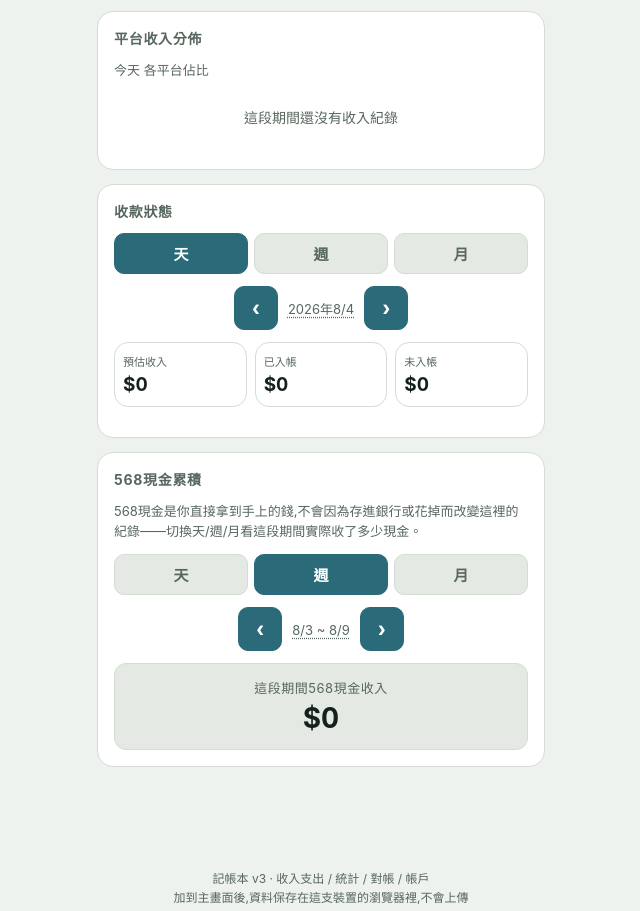
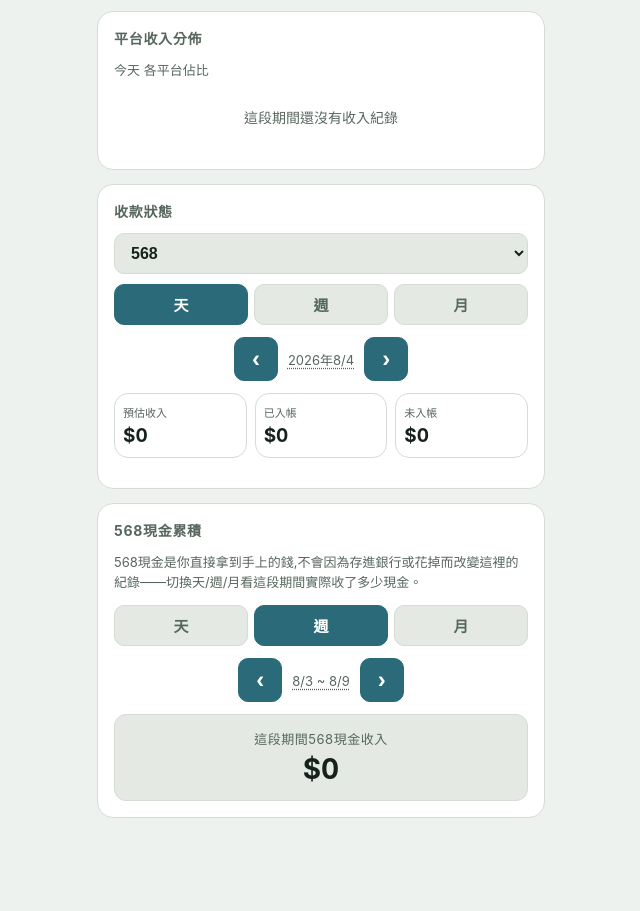
Before and after one commit to weilee411/taxi-ledger-app, a plain HTML site: page index.html in a window 1280 px wide. Shown: the part 1199-2110 px from the top of the page, without its empty margins (319-959 px from the left). Drawn offline with Linux system fonts and the light colour scheme.

Commit message:
收款狀態新增平台篩選，改為單一平台統計

```diff
--- a/index.html
+++ b/index.html
@@ -374,6 +374,7 @@
 
     <div class="card" id="reconStatusCard">
       <h2>收款狀態</h2>
+      <select class="recon-platform-select" id="reconStatusPlatformSelect"></select>
       <div class="seg-group" id="reconStatusGranGroup">
         <button type="button" class="seg-btn active" data-gran="day">天</button>
         <button type="button" class="seg-btn" data-gran="week">週</button>
@@ -1350,7 +1351,7 @@
       updateDayOffButtonState();
       updatePunchButtonState();
     }
-    if (tab === 'today') { renderReconStatusCard(); renderCash568LifetimeTotal(); }
+    if (tab === 'today') { populateReconStatusPlatformSelect(); renderReconStatusCard(); renderCash568LifetimeTotal(); }
     if (tab === 'recon') { resetReconForm(); renderRecon(); }
     if (tab === 'accounts') { resetAccountForm(); resetTransferForm(); renderAccounts(); renderTransferList(); }
     if (tab === 'expenses') { resetExpenseForm(); }
@@ -1376,6 +1377,23 @@
   var cashRefDate = new Date();
   var reconStatusGranularity = 'day';
   var reconStatusRefDate = new Date();
+  var reconStatusPlatform = '568';
+
+  function populateReconStatusPlatformSelect() {
+    var sel = document.getElementById('reconStatusPlatformSelect');
+    sel.innerHTML = '';
+    RECON_PLATFORMS.forEach(function (p) {
+      var opt = document.createElement('option');
+      opt.value = p;
+      opt.textContent = reconPlatformLabel(p);
+      sel.appendChild(opt);
+    });
+    sel.value = reconStatusPlatform;
+  }
+  document.getElementById('reconStatusPlatformSelect').addEventListener('change', function () {
+    reconStatusPlatform = this.value;
+    renderReconStatusCard();
+  });
 
   function getDayRange(date) {
     var d = new Date(date.getFullYear(), date.getMonth(), date.getDate());
@@ -1523,12 +1541,14 @@
   function renderReconStatusCard() {
     var range = computeRange(reconStatusGranularity, reconStatusRefDate);
     var startStr = formatDateStr(range.start), endStr = formatDateStr(range.end);
-    var summary = reconSummaryAcrossPlatforms(startStr, endStr);
+    var est = reconEstimateInRange(reconStatusPlatform, startStr, endStr);
+    var act = reconActualInRange(reconStatusPlatform, startStr, endStr);
+    var outstanding = reconOutstandingAsOf(reconStatusPlatform, endStr);
     document.getElementById('reconStatusCurLabel').textContent = formatRangeLabel(reconStatusGranularity, range);
     document.getElementById('reconStatusJumpDate').value = startStr;
-    document.getElementById('reconStatusEst').textContent = fmt(summary.est);
-    document.getElementById('reconStatusAct').textContent = fmt(summary.act);
-    document.getElementById('reconStatusOutstanding').textContent = fmt(summary.outstanding);
+    document.getElementById('reconStatusEst').textContent = fmt(est);
+    document.getElementById('reconStatusAct').textContent = fmt(act);
+    document.getElementById('reconStatusOutstanding').textContent = fmt(outstanding);
   }
 
   document.querySelectorAll('#statsGranGroup .seg-btn').forEach(function (btn) {
@@ -1884,16 +1904,6 @@
   function reconActualInRange(platform, startStr, endStr) {
     return buildReconRows(platform).filter(function (r) { return r.date >= startStr && r.date <= endStr; })
       .reduce(function (s, r) { return s + r.act; }, 0);
-  }
-
-  function reconSummaryAcrossPlatforms(startStr, endStr) {
-    var estSum = 0, actSum = 0, outstanding = 0;
-    RECON_PLATFORMS.forEach(function (p) {
-      estSum += reconEstimateInRange(p, startStr, endStr);
-      actSum += reconActualInRange(p, startStr, endStr);
-      outstanding += reconOutstandingAsOf(p, endStr);
-    });
-    return { est: estSum, act: actSum, outstanding: outstanding };
   }
 
   function renderOpeningBalance() {
--- a/service-worker.js
+++ b/service-worker.js
@@ -1,4 +1,4 @@
-const CACHE_NAME = 'taxi-ledger-v42';
+const CACHE_NAME = 'taxi-ledger-v43';
 const ASSETS = [
   './',
   './index.html',
```
